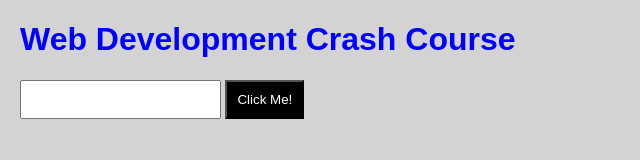
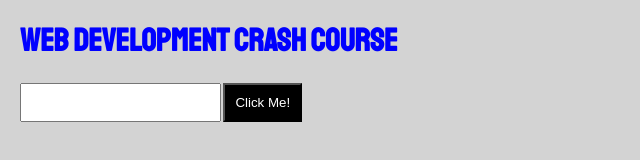
Before and after one commit to katm201/web-dev-101, a plain HTML site: page client/index.html in a window 1280 px wide. Shown: the whole page, without its empty margins (0-640 px from the left). Drawn offline with Linux system fonts and the light colour scheme; no server answers.

Commit message:
[7] Add google font to page

```diff
--- a/client/assets/stylesheet.css
+++ b/client/assets/stylesheet.css
@@ -1,5 +1,5 @@
 body {
-    font-family: Arial;
+    font-family: "Staatliches", Arial, sans-serif;
     margin-left: 20px;
     background-color: lightgray;
 }
--- a/client/index.html
+++ b/client/index.html
@@ -2,6 +2,7 @@
 <html>
     <head>
         <title>Web Development 101</title>
+        <link href="https://fonts.googleapis.com/css?family=Staatliches" rel="stylesheet">
         <link rel="stylesheet" type="text/css" href="assets/stylesheet.css">
     </head>
     <body>
```
